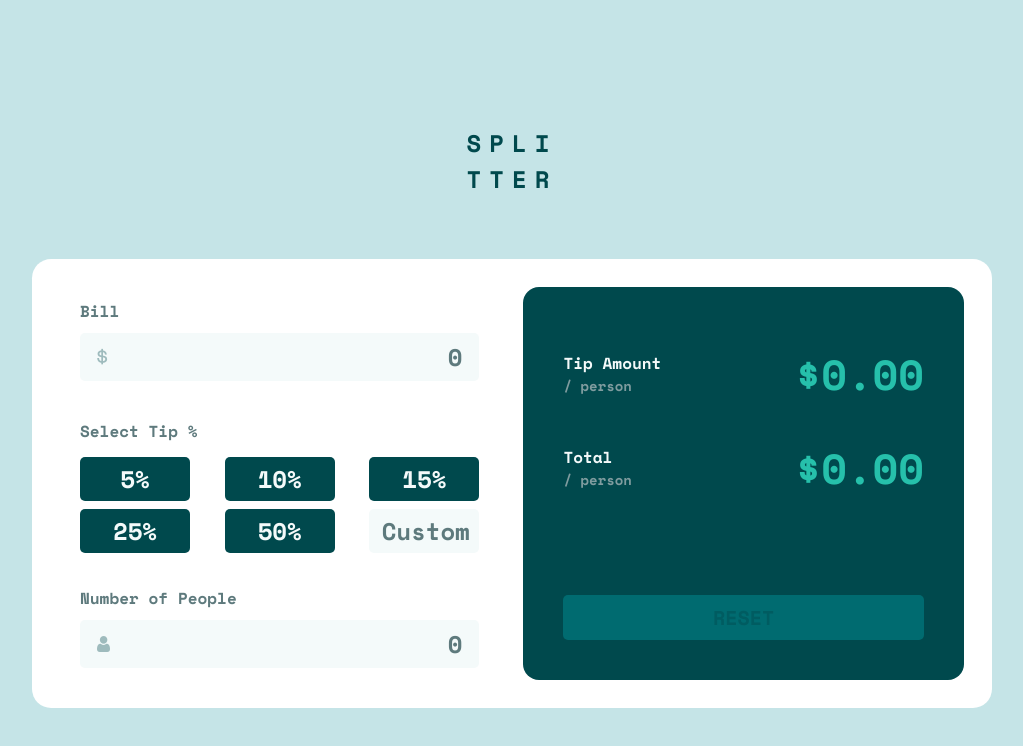
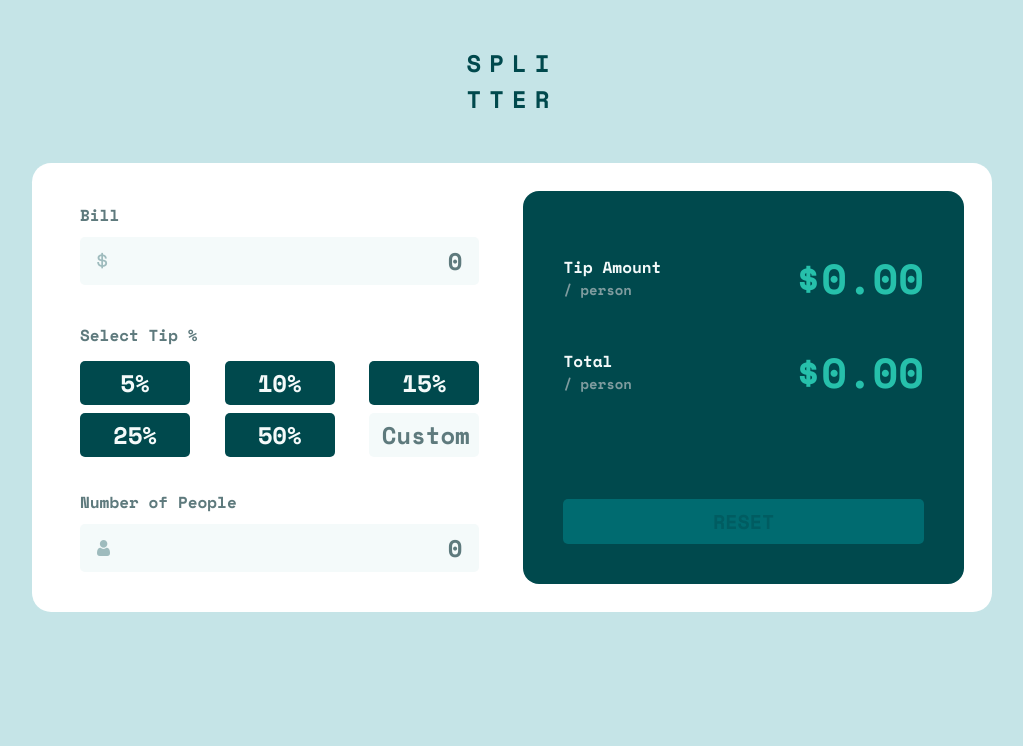
Before and after one commit to lenniecottrell/FM-tip-calculator, a React (Create React App) app in the folder tip-calculator/: page / in a window 1280 px wide. Shown: the top 746 px of the page, without its empty margins (128-1151 px from the left). Built offline with nearby package versions, Linux system fonts and the light colour scheme.

Commit message:
fix custom tip focus behavior

```diff
--- a/tip-calculator/src/components/InputCustomButton.js
+++ b/tip-calculator/src/components/InputCustomButton.js
@@ -1,15 +1,18 @@
 import React from 'react';
 
-const InputCustomButton = ({setTipPercent}) => {
+const InputCustomButton = ({setTipPercent, setSelectedTip}) => {
 
   const handleCustomTip = (e) => {
     setTipPercent(e.target.value / 100)
+  }
+  const handleCustomFocus = () => {
+setSelectedTip(0);
   }
 
   return (
       <div className='customBtn'>
         <label htmlFor="custom-button" aria-label='Custom' aria-hidden="false"></label>
-        <input type="number" name="custom-button"  placeholder='Custom' onChange={handleCustomTip}></input>
+        <input type="number" name="custom-button"  placeholder='Custom' onChange={handleCustomTip} onFocus={handleCustomFocus}></input>
       </div>
       );
 };
--- a/tip-calculator/src/components/Inputs.js
+++ b/tip-calculator/src/components/Inputs.js
@@ -64,7 +64,7 @@ const Inputs = ({setTipPercent, setNumPeople, billTotal, setBillTotal, numPeople
         <p>Select Tip %</p>
         <div className='button-grid'>
           {buttonGrid}
-          <InputCustomButton setTipPercent={setTipPercent}/>
+          <InputCustomButton setTipPercent={setTipPercent} setSelectedTip={setSelectedTip}/>
         </div>
       </div>
       <PartyInput handlePeople={handlePeople} numPeople={numPeople} isZero={isZero}/>
--- a/tip-calculator/src/styles/App.scss
+++ b/tip-calculator/src/styles/App.scss
@@ -60,7 +60,6 @@ $btnActiveHover:hsl(173, 61%, 77%);
 $warningColor: #D18F7F;
 
 .App {
-  // border: 2px solid red;
   background-color: $lightGrayishCyan1;
   display: flex;
   flex-direction: column;
@@ -69,8 +68,9 @@ $warningColor: #D18F7F;
   h1{
     color: $veryDarkCyan;
     font-size: 24px;
-    margin: 2rem;
-    // border: 2px solid black;
+    margin: 1rem 0rem;
+    position: relative;
+    top: -80px;
     width: 100px;
     height: 70px;
     text-align: center;
@@ -80,10 +80,10 @@ $warningColor: #D18F7F;
 }
 
 .main-ui {
-  // border: 2px solid yellow;
+  position: relative;
+  top: -80px;
   background-color: $white;
   width: 100vw;
-  padding: 0rem 1.5rem;
   border-radius: 1.2rem 1.2rem 0 0;
 }
 
@@ -278,7 +278,6 @@ input[name="custom-button"] {
     height: 100vh;
   }
   .main-ui {
-    //border: 2px solid red;
     max-width: 60rem;
     display: flex;
     flex-direction: row;
@@ -288,7 +287,6 @@ input[name="custom-button"] {
   }
 
   .inputs {
-    //border: 2px solid saddlebrown;
     margin: 0 1.5rem 0 0;
     padding: 0.75rem 1.25rem;
     width: 50%;
@@ -303,7 +301,6 @@ input[name="custom-button"] {
   }
 
   .results {
-    //border: 2px solid blue;
     margin-top: 0rem;
     padding: 2.5rem;
     width: 50%;
```
